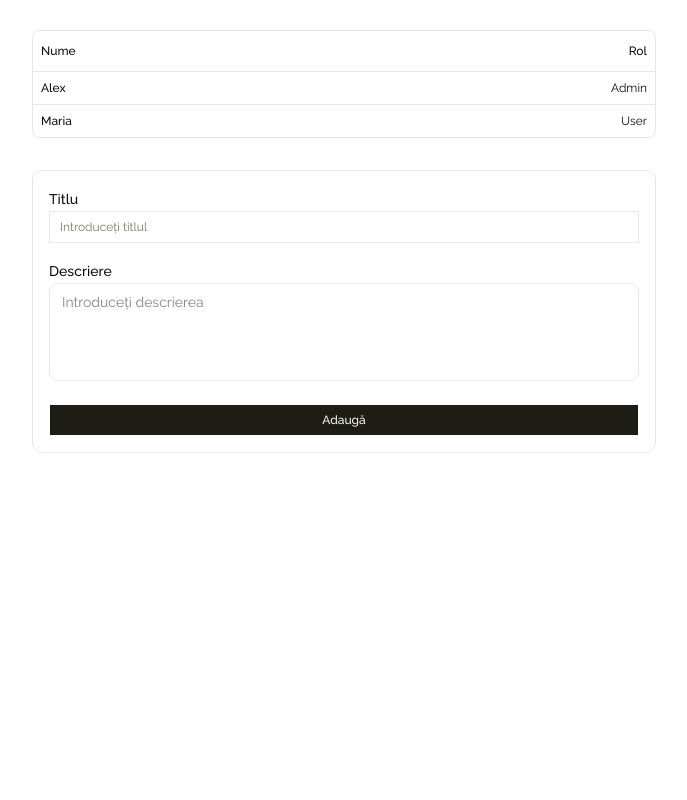
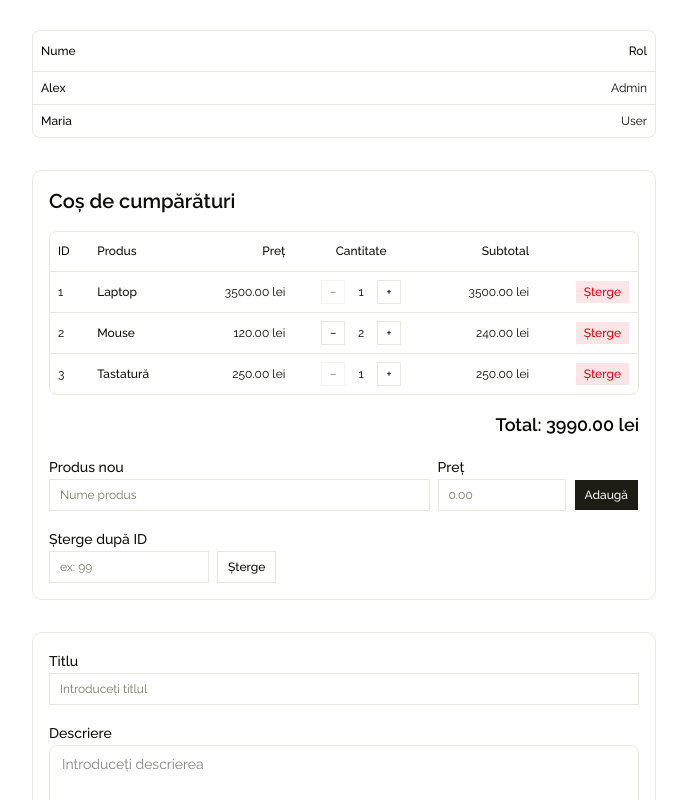
Before and after one commit to Vuvucito06/prima-pagina-web, a Next.js app: page / in a window 1280 px wide. Shown: the part 615-1415 px from the top of the page, without its empty margins (296-983 px from the left). Before the commit the page ends 1124 px from the top, so only its background shows below. Built offline with nearby package versions, Linux system fonts and the light colour scheme.

Commit message:
Step3 11Sep

```diff
--- a/app/page.tsx
+++ b/app/page.tsx
@@ -2,6 +2,7 @@
 
 import { type FormEvent, useState } from "react"
 import Link from "next/link"
+import { ShoppingCart } from "@/components/shopping-cart"
 import { Button } from "@/components/ui/button"
 import { Input } from "@/components/ui/input"
 import {
@@ -103,7 +104,10 @@ export default function Page() {
         </Table>
       </div>
 
-      {/* 6. FORMULAR ȘI CARDURI */}
+      {/* 6. COȘ DE CUMPĂRĂTURI */}
+      <ShoppingCart />
+
+      {/* 7. FORMULAR ȘI CARDURI */}
       <form
         onSubmit={handleSubmit}
         className="space-y-4 rounded-lg border bg-card p-4"
--- /dev/null
+++ b/components/shopping-cart.tsx
@@ -0,0 +1,199 @@
+"use client"
+
+import { type FormEvent, useState } from "react"
+import { Button } from "@/components/ui/button"
+import { Input } from "@/components/ui/input"
+import {
+  Table,
+  TableBody,
+  TableCell,
+  TableHead,
+  TableHeader,
+  TableRow,
+} from "@/components/ui/table"
+import {
+  type Cart,
+  addProduct,
+  calculateTotal,
+  removeProduct,
+  updateQuantity,
+} from "@/lib/cart"
+
+const initialCart: Cart = [
+  { id: 1, name: "Laptop", price: 3500, quantity: 1 },
+  { id: 2, name: "Mouse", price: 120, quantity: 2 },
+  { id: 3, name: "Tastatură", price: 250, quantity: 1 },
+]
+
+const formatPrice = (value: number) => `${value.toFixed(2)} lei`
+
+export function ShoppingCart() {
+  const [cart, setCart] = useState<Cart>(initialCart)
+  const [name, setName] = useState("")
+  const [price, setPrice] = useState("")
+  const [removeId, setRemoveId] = useState("")
+  const [error, setError] = useState<string | null>(null)
+
+  const handleAdd = (event: FormEvent<HTMLFormElement>) => {
+    event.preventDefault()
+    setError(null)
+
+    const nextId = cart.length ? Math.max(...cart.map(({ id }) => id)) + 1 : 1
+    setCart((current) =>
+      addProduct(current, { id: nextId, name: name.trim(), price: Number(price) })
+    )
+    setName("")
+    setPrice("")
+  }
+
+  const handleRemove = (id: number) => {
+    try {
+      setCart(removeProduct(cart, id))
+      setError(null)
+    } catch (err) {
+      setError(err instanceof Error ? err.message : String(err))
+    }
+  }
+
+  const handleRemoveById = (event: FormEvent<HTMLFormElement>) => {
+    event.preventDefault()
+    handleRemove(Number(removeId))
+    setRemoveId("")
+  }
+
+  const handleQuantity = (id: number, quantity: number) => {
+    setCart((current) => updateQuantity(current, id, quantity))
+  }
+
+  return (
+    <section className="space-y-4 rounded-lg border bg-card p-4">
+      <h2 className="text-xl font-semibold">Coș de cumpărături</h2>
+
+      <div className="rounded-md border">
+        <Table>
+          <TableHeader>
+            <TableRow>
+              <TableHead>ID</TableHead>
+              <TableHead>Produs</TableHead>
+              <TableHead className="text-right">Preț</TableHead>
+              <TableHead className="text-center">Cantitate</TableHead>
+              <TableHead className="text-right">Subtotal</TableHead>
+              <TableHead />
+            </TableRow>
+          </TableHeader>
+          <TableBody>
+            {cart.map(({ id, name, price, quantity }) => (
+              <TableRow key={id}>
+                <TableCell>{id}</TableCell>
+                <TableCell className="font-medium">{name}</TableCell>
+                <TableCell className="text-right">{formatPrice(price)}</TableCell>
+                <TableCell>
+                  <div className="flex items-center justify-center gap-1">
+                    <Button
+                      type="button"
+                      variant="outline"
+                      size="icon-xs"
+                      onClick={() => handleQuantity(id, quantity - 1)}
+                      disabled={quantity <= 1}
+                    >
+                      −
+                    </Button>
+                    <span className="w-6 text-center">{quantity}</span>
+                    <Button
+                      type="button"
+                      variant="outline"
+                      size="icon-xs"
+                      onClick={() => handleQuantity(id, quantity + 1)}
+                    >
+                      +
+                    </Button>
+                  </div>
+                </TableCell>
+                <TableCell className="text-right">
+                  {formatPrice(price * quantity)}
+                </TableCell>
+                <TableCell className="text-right">
+                  <Button
+                    type="button"
+                    variant="destructive"
+                    size="xs"
+                    onClick={() => handleRemove(id)}
+                  >
+                    Șterge
+                  </Button>
+                </TableCell>
+              </TableRow>
+            ))}
+            {cart.length === 0 && (
+              <TableRow>
+                <TableCell colSpan={6} className="text-center text-muted-foreground">
+                  Coșul este gol.
+                </TableCell>
+              </TableRow>
+            )}
+          </TableBody>
+        </Table>
+      </div>
+
+      <p className="text-right text-lg font-semibold">
+        Total: {formatPrice(calculateTotal(cart))}
+      </p>
+
+      <form onSubmit={handleAdd} className="flex flex-wrap items-end gap-2">
+        <div className="min-w-40 flex-1 space-y-1">
+          <label htmlFor="product-name" className="text-sm font-medium">
+            Produs nou
+          </label>
+          <Input
+            id="product-name"
+            value={name}
+            onChange={(event) => setName(event.target.value)}
+            placeholder="Nume produs"
+            required
+          />
+        </div>
+        <div className="w-32 space-y-1">
+          <label htmlFor="product-price" className="text-sm font-medium">
+            Preț
+          </label>
+          <Input
+            id="product-price"
+            type="number"
+            min="0"
+            step="0.01"
+            value={price}
+            onChange={(event) => setPrice(event.target.value)}
+            placeholder="0.00"
+            required
+          />
+        </div>
+        <Button type="submit">Adaugă</Button>
+      </form>
+
+      <form onSubmit={handleRemoveById} className="flex items-end gap-2">
+        <div className="w-40 space-y-1">
+          <label htmlFor="remove-id" className="text-sm font-medium">
+            Șterge după ID
+          </label>
+          <Input
+            id="remove-id"
+            type="number"
+            value={removeId}
+            onChange={(event) => setRemoveId(event.target.value)}
+            placeholder="ex: 99"
+            required
+          />
+        </div>
+        <Button type="submit" variant="outline">
+          Șterge
+        </Button>
+      </form>
+
+      {error && (
+        <p role="alert" className="text-sm text-destructive">
+          {error}
+        </p>
+      )}
+    </section>
+  )
+}
--- /dev/null
+++ b/lib/cart.ts
@@ -0,0 +1,56 @@
+export type Product = {
+  id: number
+  name: string
+  price: number
+  quantity: number
+}
+
+export type Cart = Product[]
+
+// Adaugă un produs; dacă există deja (același id), crește cantitatea.
+export function addProduct(
+  cart: Cart,
+  { id, name, price, quantity = 1 }: Omit<Product, "quantity"> & { quantity?: number }
+): Cart {
+  const existing = cart.find((product) => product.id === id)
+
+  if (existing) {
+    return cart.map((product) =>
+      product.id === id
+        ? { ...product, quantity: product.quantity + quantity }
+        : product
+    )
+  }
+
+  return [...cart, { id, name, price, quantity }]
+}
+
+// Șterge un produs; aruncă eroare dacă produsul nu există.
+export function removeProduct(cart: Cart, id: number): Cart {
+  const exists = cart.find((product) => product.id === id)
+  if (!exists) {
+    throw new Error(`Produsul cu id ${id} nu există în coș`)
+  }
+
+  return cart.filter((product) => product.id !== id)
+}
+
+// Modifică cantitatea unui produs (minim 1).
+export function updateQuantity(cart: Cart, id: number, quantity: number): Cart {
+  const exists = cart.find((product) => product.id === id)
+  if (!exists) {
+    throw new Error(`Produsul cu id ${id} nu există în coș`)
+  }
+
+  return cart.map((product) =>
+    product.id === id ? { ...product, quantity: Math.max(1, quantity) } : product
+  )
+}
+
+// Totalul comenzii.
+export function calculateTotal(cart: Cart): number {
+  return cart.reduce(
+    (total, { price, quantity }) => total + price * quantity,
+    0
+  )
+}
```
